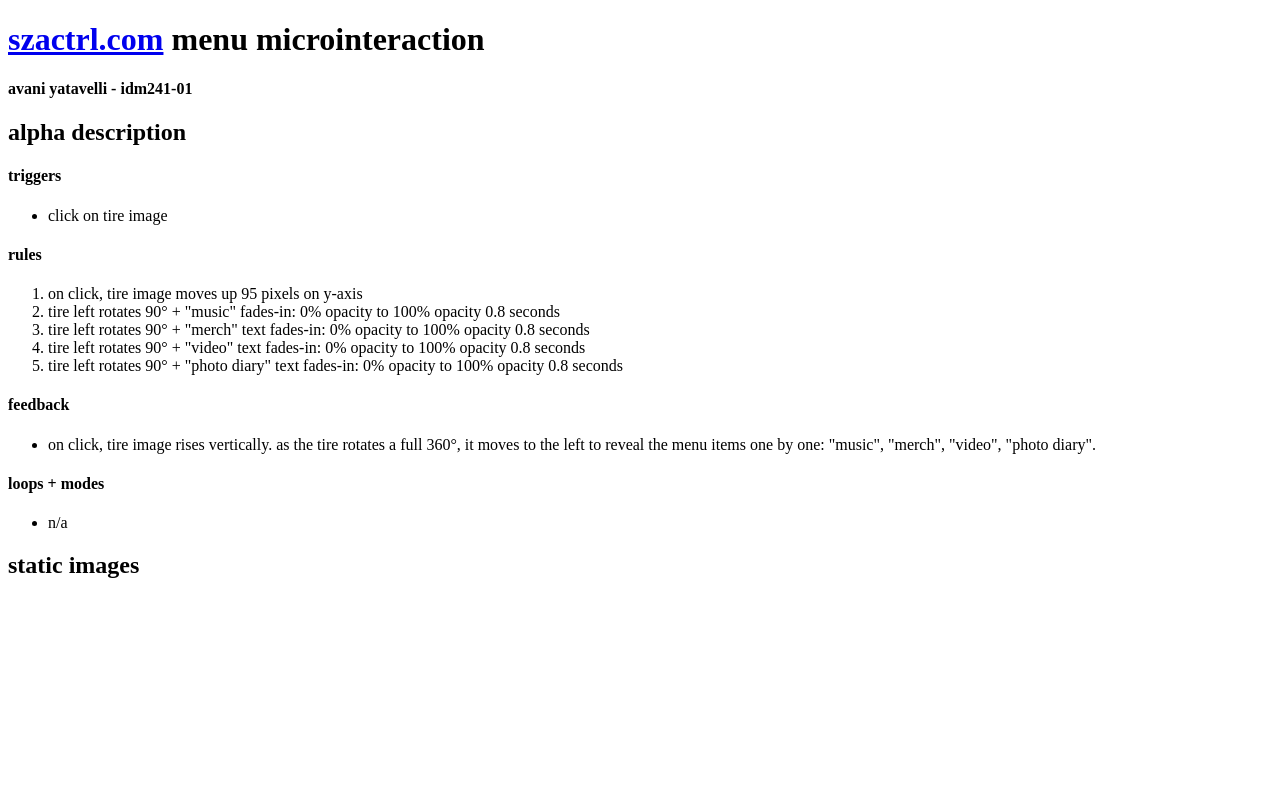
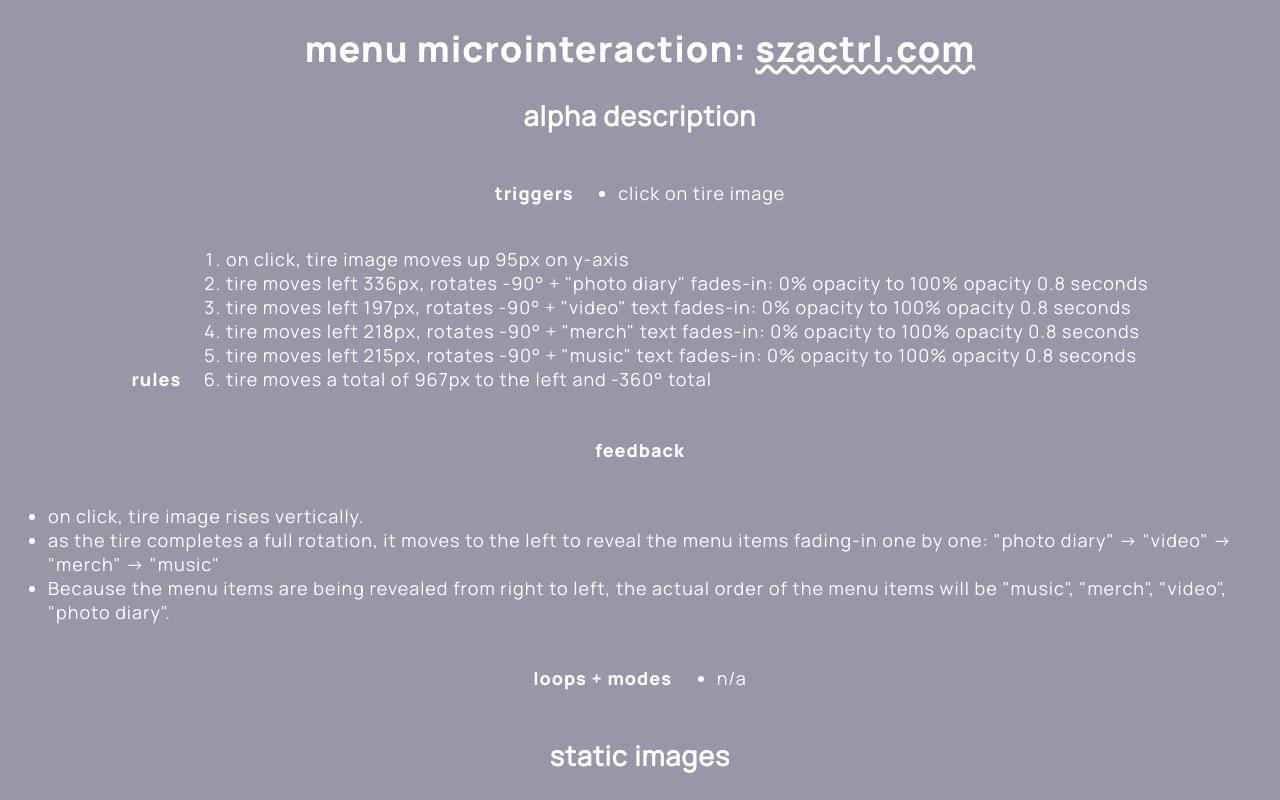
Before and after one commit to avaniy19/idm241-ay434, a plain HTML site: page alpha/index.html in a window 1280 px wide. Drawn offline with Linux system fonts and the light colour scheme.

Commit message:
alpha description
description complete

```diff
--- a/alpha/index.html
+++ b/alpha/index.html
@@ -12,37 +12,53 @@
 <main>
 
     <header>
-            <h1> <a href="szactrl.com/">szactrl.com</a> menu microinteraction</h1>
-            <h4> avani yatavelli - idm241-01</h4>
+            <h1> menu microinteraction: <a href="https://www.szactrl.com/">szactrl.com</a> </h1>
+
     </header>
 
 
     <div class="description">
             <h2> alpha description </h2>
 
+            <div class="section">
                 <h4> triggers </h4>
                             <ul>
                                 <li> click on tire image </li>
                             </ul>
+            </div>
+
+
+            <div class="section">
                 <h4> rules </h4>
 
                             <ol>
-                                <li> on click, tire image moves up 95 pixels on y-axis </li>
-                                <li> tire left rotates 90° + "music" fades-in: 0% opacity to 100% opacity 0.8 seconds </li>
-                                <li> tire left rotates 90° + "merch" text fades-in: 0% opacity to 100% opacity 0.8 seconds </li>
-                                <li> tire left rotates 90° + "video" text fades-in: 0% opacity to 100% opacity 0.8 seconds </li>
-                                <li> tire left rotates 90° + "photo diary" text fades-in: 0% opacity to 100% opacity 0.8 seconds </li>
+                                <li> on click, tire image moves up 95px on y-axis </li>
+                                <li> tire moves left 336px, rotates -90° + "photo diary" fades-in: 0% opacity to 100% opacity 0.8 seconds </li>
+                                <li> tire moves left 197px, rotates -90° + "video" text fades-in: 0% opacity to 100% opacity 0.8 seconds </li>
+                                <li> tire moves left 218px, rotates -90° + "merch" text fades-in: 0% opacity to 100% opacity 0.8 seconds </li>
+                                <li> tire moves left 215px, rotates -90° + "music" text fades-in: 0% opacity to 100% opacity 0.8 seconds </li>
+                                <li> tire moves a total of 967px to the left and -360° total</li>
                             </ol>
+            </div>
 
+
+            <div class="section">
                 <h4> feedback </h4>
                             <ul>
-                                <li> on click, tire image rises vertically. as the tire rotates a full 360°, it moves to the left to reveal the menu items one by one: "music", "merch", "video", "photo diary". </li>
+                                <li> on click, tire image rises vertically.</li>
+                                <li> as the tire completes a full rotation, it moves to the left to reveal the menu items fading-in one by one: "photo diary" &rarr; "video" &rarr; "merch" &rarr; "music" </li>
+                                <li> Because the menu items are being revealed from right to left, the actual order of the menu items will be "music", "merch", "video", "photo diary". </li>
                             </ul>
+            </div>
 
+
+            <div class="section">
                 <h4> loops + modes </h4>
                             <ul>
                                 <li>n/a</li>
                             </ul>
+            </div>
+
     </div>
 
     <div class="images">
--- a/alpha/styles.css
+++ b/alpha/styles.css
@@ -0,0 +1,56 @@
+@font-face {
+    font-family: manropeBold;
+    src: url(fonts/Manrope-ExtraBold.ttf);
+  }
+
+  @font-face {
+    font-family: manrope;
+    src: url(fonts/Manrope-Regular.ttf);
+  }
+body {
+    background-color: #9897A8;
+    color: white;
+    font-family: manrope, Helvetica, sans-serif;
+    text-align: center;
+    letter-spacing: 1px;
+    font-size: 18px;
+}
+
+a:link, a:visited {
+    color:white;
+    text-decoration-line: underline;
+    text-decoration-style: wavy;
+}
+
+a:hover{
+    opacity: 75%;
+}
+
+
+h1 {
+    font-family: manropeBold, Helvetica, sans-serif;
+}
+
+h4 {
+    font-family: manropeBold, Helvetica, sans-serif;
+    display: inline-block;
+	text-align: left;
+
+}
+
+.description {
+    text-align: center;
+}
+
+ul, ol{
+    display: inline-block;
+	text-align: left;
+}
+
+/*
+h2 {
+
+}
+
+
+*/
```
Also changed, not shown: alpha/fonts/Manrope-Bold.ttf (added), alpha/fonts/Manrope-ExtraBold.ttf (added), alpha/fonts/Manrope-ExtraLight.ttf (added), alpha/fonts/Manrope-Light.ttf (added), alpha/fonts/Manrope-Medium.ttf (added), alpha/fonts/Manrope-Regular.ttf (added), alpha/fonts/Manrope-SemiBold.ttf (added), alpha/fonts/Manrope-VariableFont_wght.ttf (added), 2 other files.
